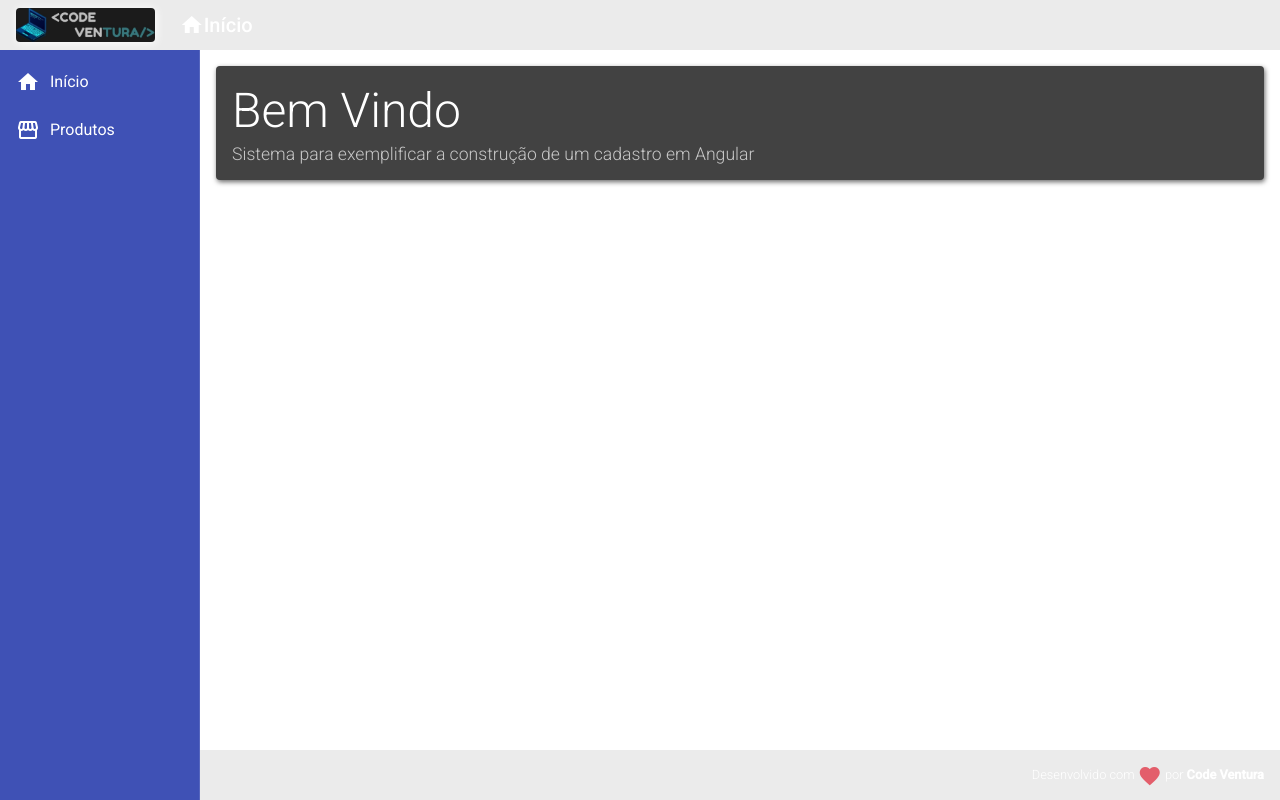
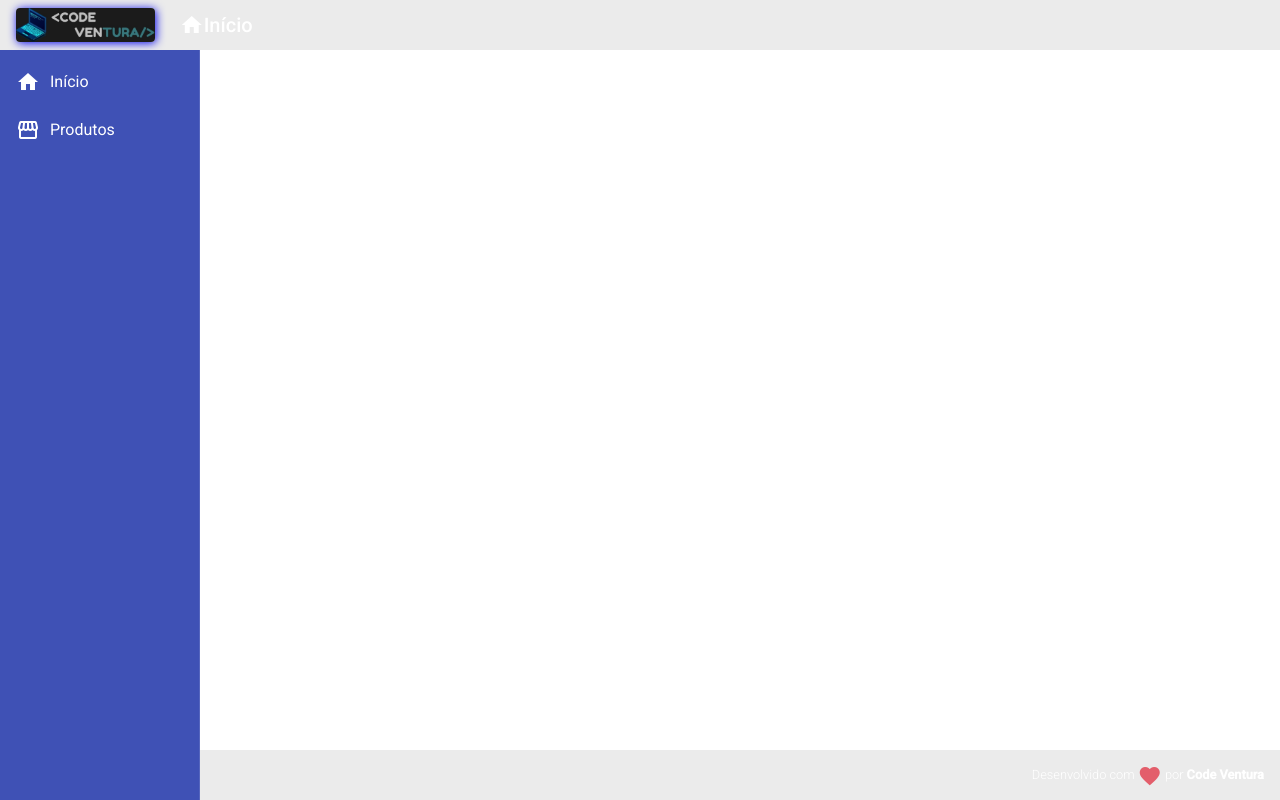
Before and after one commit to DevCaioSouza/angular-crud, an Angular app in the folder angular-crud/frontend/: page /products in a window 1280 px wide. Before the commit this address led to /. Built offline with nearby package versions, Linux system fonts and the light colour scheme.

Commit message:
Crud components and site navigation added

```diff
--- a/angular-crud/frontend/src/app/app-routing.module.ts
+++ b/angular-crud/frontend/src/app/app-routing.module.ts
@@ -1,7 +1,19 @@
 import { NgModule } from '@angular/core';
 import { RouterModule, Routes } from '@angular/router';
 
-const routes: Routes = [];
+import { HomeComponent } from './views/home/home.component';
+import { ProductCrudComponent } from './views/product-crud/product-crud.component';
+
+const routes: Routes = [
+  {
+    path: "",
+    component: HomeComponent
+  },
+  {
+    path: "products", //sempre que o usuário estiver em /products, carregue ProductCrudComponent
+    component: ProductCrudComponent
+  }
+];
 
 @NgModule({
   imports: [RouterModule.forRoot(routes)],
--- a/angular-crud/frontend/src/app/app.module.ts
+++ b/angular-crud/frontend/src/app/app.module.ts
@@ -14,6 +14,7 @@
 import { MatCardModule } from '@angular/material/card';
 import { MatListModule } from '@angular/material/list';
 import { HomeComponent } from './views/home/home.component';
+import { ProductCrudComponent } from './views/product-crud/product-crud.component';
 
 @NgModule({
   declarations: [
@@ -21,7 +22,8 @@
     HeaderComponent,
     FooterComponent,
     NavComponent,
-    HomeComponent
+    HomeComponent,
+    ProductCrudComponent
   ],
   imports: [
     BrowserModule,
--- a/angular-crud/frontend/src/app/components/template/header/header.component.html
+++ b/angular-crud/frontend/src/app/components/template/header/header.component.html
@@ -1,6 +1,6 @@
 <mat-toolbar class="header mat-elevation-z4">
   <span>
-    <a>
+    <a routerLink="/">
       <img class="logo" src="assets/img/logo.jpg" alt="logo">
     </a>
   </span>
--- a/angular-crud/frontend/src/app/components/template/nav/nav.component.html
+++ b/angular-crud/frontend/src/app/components/template/nav/nav.component.html
@@ -1,14 +1,14 @@
 <mat-sidenav-container class="container">
   <mat-sidenav class="sidenav" mode="side" opened
   fixedInViewport="true" fixedTopGap="50">
-    <mat-nav-list>
-      <a mat-list-item class="nav-list">
+    <mat-nav-list class="nav-list">
+      <a mat-list-item routerLink="/" >
         <i class="material-icons" >
           home
         </i>
         Início
       </a>
-      <a mat-list-item>
+      <a mat-list-item routerLink="/products">
         <i class="material-icons" >
           storefront
         </i>
@@ -17,6 +17,6 @@
     </mat-nav-list>
   </mat-sidenav>
   <mat-sidenav-content class="content">
-    <app-home></app-home>
+    <router-outlet></router-outlet>
   </mat-sidenav-content>
 </mat-sidenav-container>
--- /dev/null
+++ b/angular-crud/frontend/src/app/views/product-crud/product-crud.component.html
@@ -0,0 +1 @@
+<p>product-crud works!</p>
--- /dev/null
+++ b/angular-crud/frontend/src/app/views/product-crud/product-crud.component.ts
@@ -0,0 +1,15 @@
+import { Component, OnInit } from '@angular/core';
+
+@Component({
+  selector: 'app-product-crud',
+  templateUrl: './product-crud.component.html',
+  styleUrls: ['./product-crud.component.css']
+})
+export class ProductCrudComponent implements OnInit {
+
+  constructor() { }
+
+  ngOnInit(): void {
+  }
+
+}
```
Also changed, not shown: angular-crud/frontend/src/app/views/product-crud/product-crud.component.css (added).
